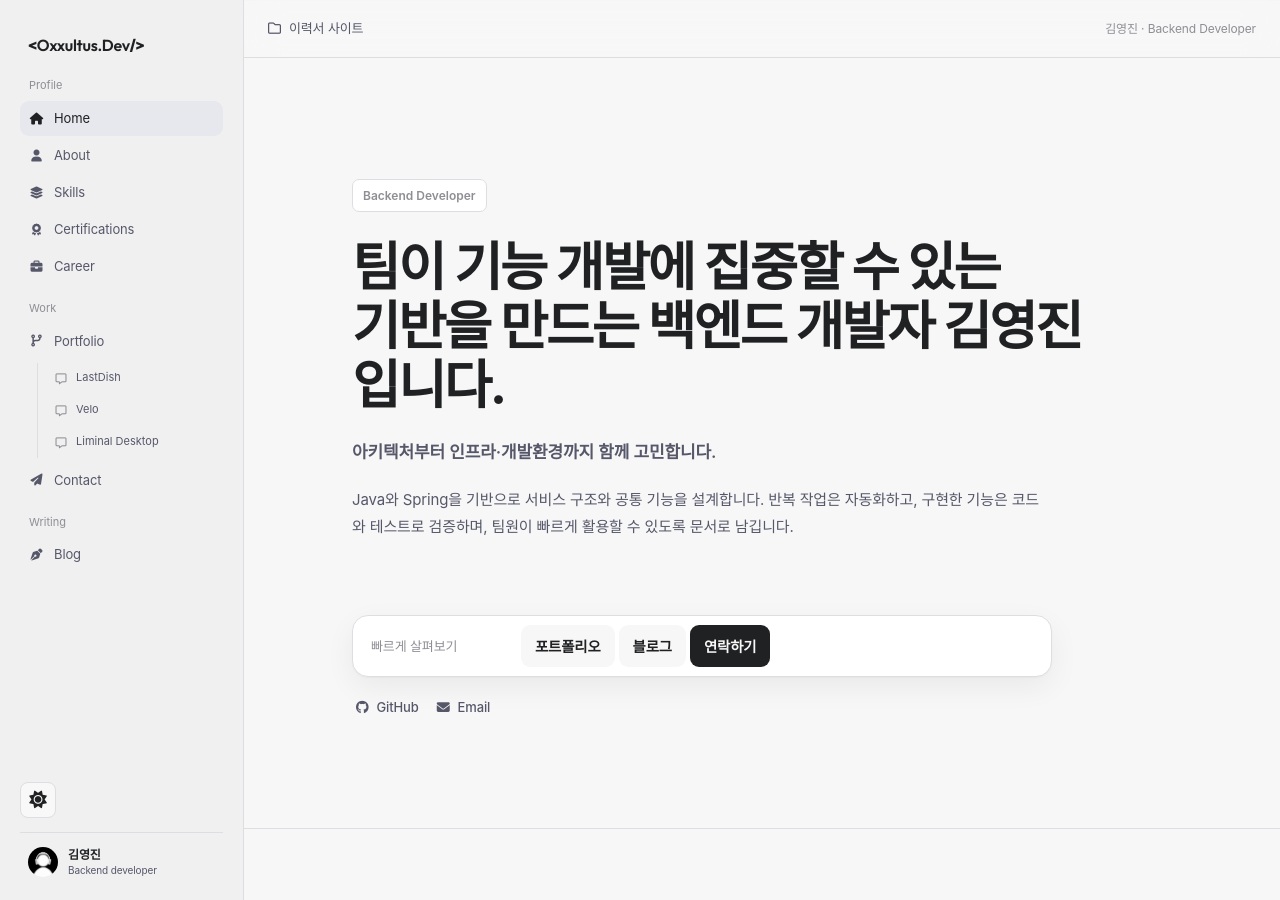
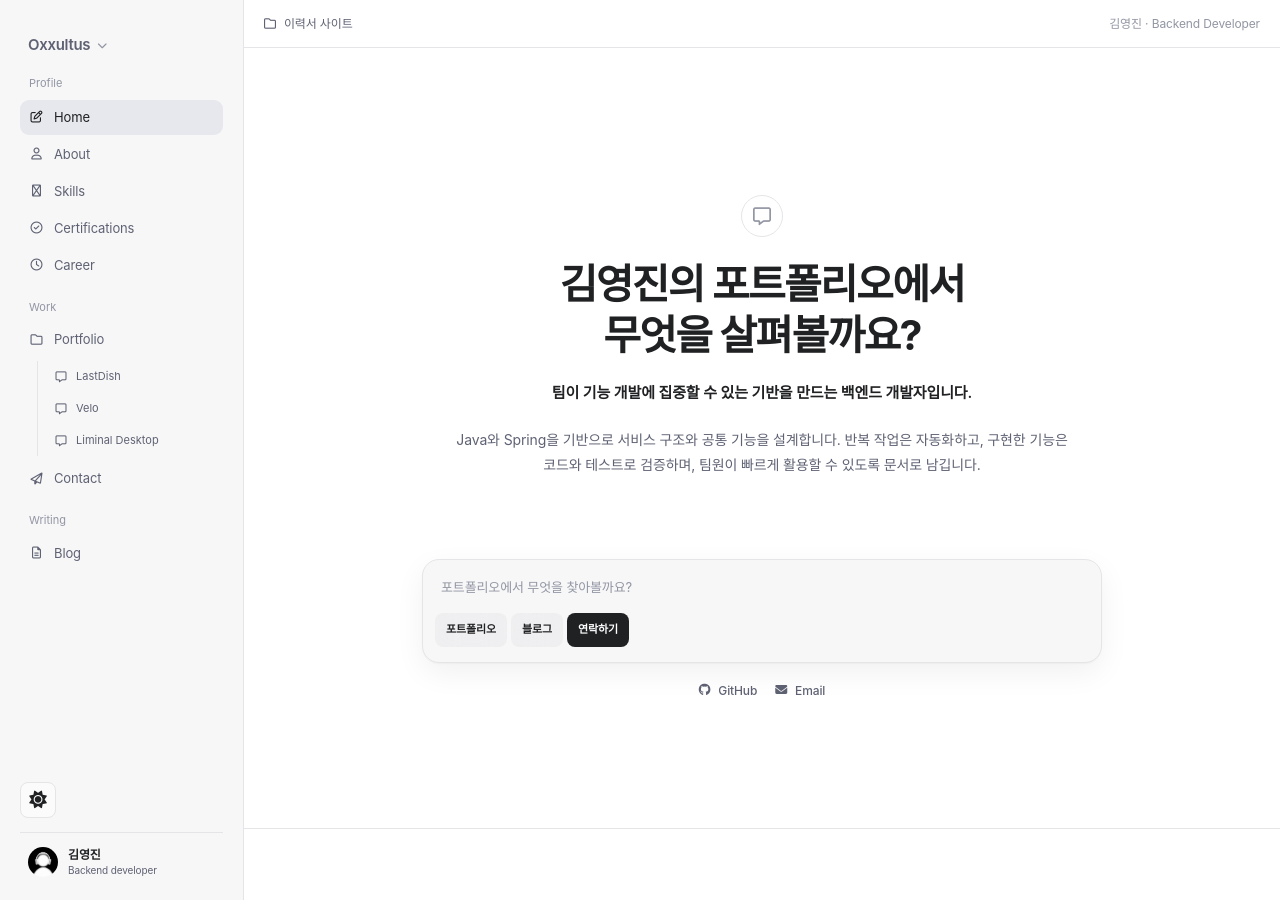
Before and after one commit to oxxultus/resume, a Jekyll site: the page index.html, which Jekyll copies as it is, in a window 1280 px wide and 900 px high. Built offline with Jekyll 4.4.1, drawn with Linux system fonts in a browser that asks for light colours.

Commit message:
feat: align portfolio with Codex workspace

```diff
--- a/index.html
+++ b/index.html
@@ -13,7 +13,7 @@
     <!-- Font Awesome Icons -->
     <link rel="stylesheet" href="https://cdnjs.cloudflare.com/ajax/libs/font-awesome/6.4.0/css/all.min.css">
     <!-- Main Style Sheet -->
-    <link rel="stylesheet" href="style.css?v=20260907-2">
+    <link rel="stylesheet" href="style.css?v=20260907-3">
 </head>
 <body class="light-theme">
     <!-- Scroll Progress Indicator -->
@@ -22,22 +22,20 @@
     <!-- Left Sidebar / Navigation -->
     <header>
         <div class="header-container">
-            <a href="#" class="logo">
-                <span class="tech-accent">&lt;</span>Oxxultus.Dev<span class="tech-accent">/&gt;</span>
-            </a>
+            <a href="#" class="logo">Oxxultus <i class="fas fa-chevron-down" aria-hidden="true"></i></a>
             <nav class="nav-menu">
                 <span class="nav-group-label">Profile</span>
-                <a href="#hero" class="nav-link active"><i class="fas fa-house"></i><span>Home</span></a>
-                <a href="#about" class="nav-link"><i class="fas fa-user"></i><span>About</span></a>
-                <a href="#skills" class="nav-link"><i class="fas fa-layer-group"></i><span>Skills</span></a>
-                <a href="#certifications" class="nav-link"><i class="fas fa-award"></i><span>Certifications</span></a>
-                <a href="#career" class="nav-link"><i class="fas fa-briefcase"></i><span>Career</span></a>
+                <a href="#hero" class="nav-link active"><i class="far fa-pen-to-square"></i><span>Home</span></a>
+                <a href="#about" class="nav-link"><i class="far fa-user"></i><span>About</span></a>
+                <a href="#skills" class="nav-link"><i class="fas fa-code"></i><span>Skills</span></a>
+                <a href="#certifications" class="nav-link"><i class="far fa-circle-check"></i><span>Certifications</span></a>
+                <a href="#career" class="nav-link"><i class="far fa-clock"></i><span>Career</span></a>
                 <span class="nav-group-label">Work</span>
-                <a href="#projects" class="nav-link"><i class="fas fa-code-branch"></i><span>Portfolio</span></a>
+                <a href="#projects" class="nav-link"><i class="far fa-folder"></i><span>Portfolio</span></a>
                 <div class="sidebar-project-nav" id="sidebar-project-nav" aria-label="포트폴리오 프로젝트"></div>
-                <a href="#contact" class="nav-link"><i class="fas fa-paper-plane"></i><span>Contact</span></a>
+                <a href="#contact" class="nav-link"><i class="far fa-paper-plane"></i><span>Contact</span></a>
                 <span class="nav-group-label">Writing</span>
-                <a href="blog/" class="nav-link"><i class="fas fa-pen-nib"></i><span>Blog</span></a>
+                <a href="blog/" class="nav-link"><i class="far fa-file-lines"></i><span>Blog</span></a>
             </nav>
             <div class="header-actions">
                 <button id="theme-toggle" aria-label="Toggle theme">
@@ -97,12 +95,9 @@
         </div>
         <div class="container hero-container">
             <div class="hero-content">
-                <div class="badge">Backend Developer</div>
-                <h1>
-                    팀이 기능 개발에 집중할 수 있는
-                    <span class="text-gradient">기반을 만드는 백엔드 개발자 김영진</span>입니다.
-                </h1>
-                <p class="hero-subtitle">아키텍처부터 인프라·개발환경까지 함께 고민합니다.</p>
+                <div class="hero-mark" aria-hidden="true"><i class="far fa-message"></i></div>
+                <h1>김영진의 포트폴리오에서<br>무엇을 살펴볼까요?</h1>
+                <p class="hero-subtitle">팀이 기능 개발에 집중할 수 있는 기반을 만드는 백엔드 개발자입니다.</p>
                 <p class="hero-description">
                     Java와 Spring을 기반으로 서비스 구조와 공통 기능을 설계합니다. 반복 작업은 자동화하고, 구현한 기능은 코드와 테스트로 검증하며, 팀원이 빠르게 활용할 수 있도록 문서로 남깁니다.
                 </p>
@@ -133,12 +128,12 @@
             <h2 class="section-title">About Me</h2>
             <div class="about-grid">
                 <div class="about-card glass">
-                    <div class="card-icon"><i class="fas fa-screwdriver-wrench"></i></div>
+                    <div class="card-icon"><i class="far fa-window-restore"></i></div>
                     <h3>개발 기반과 자동화</h3>
                     <p>6명이 함께한 라스트디시 프로젝트에서 전체 아키텍처와 인프라·개발환경을 관리했습니다. 전체 서비스 실행, 특정 서비스 재빌드, 데이터 저장소 초기화, 인증 키 생성 등 반복 작업을 5개의 쉘 스크립트로 자동화하고 실행 방법을 문서화해, 팀원이 환경 문제보다 기능 개발에 집중할 수 있는 기반을 만들었습니다.</p>
                 </div>
                 <div class="about-card glass">
-                    <div class="card-icon"><i class="fas fa-diagram-project"></i></div>
+                    <div class="card-icon"><i class="far fa-object-group"></i></div>
                     <h3>공통 구조와 검증</h3>
                     <p>이벤트 처리와 Outbox 기반 구조 등 여러 팀원이 함께 사용하는 공통모듈을 구현했습니다. 사용 방법, 처리 흐름, 적용 예시를 함께 문서화해 팀원이 빠르게 이해하고 적용할 수 있도록 했습니다. 설계 검토와 테스트 보완에는 AI를 활용하되 결과를 그대로 수용하지 않고, 실제 코드와 테스트를 기준으로 검증합니다.</p>
                 </div>
@@ -169,7 +164,7 @@
             <div class="skills-grid">
                 <!-- Skill Category: Backend -->
                 <div class="skills-category glass">
-                    <h3><i class="fas fa-code"></i> Backend (Core)</h3>
+                    <h3><i class="far fa-window-maximize"></i> Backend (Core)</h3>
                     <div class="skill-badges-container">
                         <div class="badge-item">
                             <img src="https://cdn.jsdelivr.net/gh/devicons/devicon/icons/java/java-original.svg" alt="Java">
@@ -200,7 +195,7 @@
 
                 <!-- Skill Category: Database & Cache -->
                 <div class="skills-category glass">
-                    <h3><i class="fas fa-database"></i> Database & Cache</h3>
+                    <h3><i class="far fa-hard-drive"></i> Database & Cache</h3>
                     <div class="skill-badges-container">
                         <div class="badge-item">
                             <img src="https://cdn.jsdelivr.net/gh/devicons/devicon/icons/oracle/oracle-original.svg" alt="Oracle">
@@ -219,7 +214,7 @@
 
                 <!-- Skill Category: Infrastructure -->
                 <div class="skills-category glass">
-                    <h3><i class="fas fa-network-wired"></i> Infrastructure</h3>
+                    <h3><i class="far fa-folder-open"></i> Infrastructure</h3>
                     <div class="skill-badges-container">
                         <div class="badge-item">
                             <img src="https://cdn.jsdelivr.net/gh/devicons/devicon/icons/nginx/nginx-original.svg" alt="Nginx">
@@ -242,7 +237,7 @@
 
                 <!-- Skill Category: Monitoring & Observability -->
                 <div class="skills-category glass">
-                    <h3><i class="fas fa-chart-line"></i> Monitoring & Observability</h3>
+                    <h3><i class="far fa-chart-bar"></i> Monitoring & Observability</h3>
                     <div class="skill-badges-container">
                         <div class="badge-item"><img src="images/skills/prometheus.svg" alt="Prometheus"><span class="badge-title">Prometheus</span></div>
                         <div class="badge-item"><img src="images/skills/loki.svg" alt="Loki"><span class="badge-title">Loki</span></div>
@@ -262,7 +257,7 @@
                 <div class="certifications-list">
                         <div class="cert-item">
                             <div class="cert-title-group">
-                                <i class="fas fa-certificate cert-icon-small"></i>
+                                <i class="far fa-circle-check cert-icon-small"></i>
                                 <span class="cert-name">정보처리기사</span>
                             </div>
                             <span class="cert-meta">한국산업인력공단 | 2026.06.12 (취득)</span>
@@ -329,7 +324,7 @@
                     <p>반복적인 비효율을 없애고, 확장 가능한 안정된 인프라를 지향하는 김영진입니다. 함께 문제를 해결하고 성장할 팀을 기다리고 있습니다.</p>
                     <div class="contact-details">
                         <div class="contact-detail-item">
-                            <i class="fas fa-envelope"></i>
+                            <i class="far fa-envelope"></i>
                             <div>
                                 <span>이메일</span>
                                 <strong>oxxultus@gmail.com</strong>
@@ -343,7 +338,7 @@
                             </div>
                         </div>
                         <div class="contact-detail-item">
-                            <i class="fas fa-map-marker-alt"></i>
+                            <i class="far fa-compass"></i>
                             <div>
                                 <span>위치</span>
                                 <strong>대한민국</strong>
--- a/style.css
+++ b/style.css
@@ -2907,3 +2907,109 @@ body.project-chat-open > #back-to-top { display: none !important; }
     background: var(--bg-badge);
     color: var(--text-secondary);
 }
+
+/* Codex workspace fidelity pass */
+:root {
+    --workspace-bar-height: 48px;
+    --reading-width: 820px;
+}
+
+.light-theme {
+    --bg-main: #ffffff;
+    --bg-header: #f7f7f8;
+    --bg-card: #f7f7f8;
+    --bg-card-hover: #f0f0f1;
+    --border-color: #e5e5e7;
+    --text-primary: #202123;
+    --text-secondary: #5f6273;
+    --text-muted: #9296a3;
+}
+
+header { background: var(--bg-header); }
+.logo {
+    display: flex;
+    align-items: center;
+    gap: 7px;
+    color: var(--text-secondary);
+    font-family: var(--font-primary);
+    font-size: 15px;
+    font-weight: 650;
+}
+.logo i { font-size: 10px; color: var(--text-muted); }
+.nav-link i,
+.sidebar-project-item i { color: var(--text-secondary); font-weight: 400; }
+.nav-link.active i { color: var(--text-primary); }
+.nav-link:hover,
+.sidebar-project-item:hover { background: color-mix(in srgb, var(--text-primary) 5%, transparent); }
+.nav-link.active,
+.sidebar-project-item.active { background: color-mix(in srgb, var(--text-primary) 7%, transparent); }
+
+.workspace-topbar {
+    padding-inline: 20px;
+    background: color-mix(in srgb, var(--bg-main) 96%, transparent);
+    font-size: 12px;
+}
+
+.hero-section {
+    min-height: 100vh;
+    padding: calc(var(--workspace-bar-height) + 72px) 0 54px;
+    text-align: center;
+}
+.hero-content {
+    width: 100%;
+    max-width: 720px;
+    margin-inline: auto;
+    display: flex;
+    flex-direction: column;
+    align-items: center;
+}
+.hero-mark {
+    width: 42px;
+    height: 42px;
+    display: grid;
+    place-items: center;
+    margin-bottom: 22px;
+    border: 1px solid var(--border-color);
+    border-radius: 50%;
+    color: var(--text-muted);
+    font-size: 18px;
+}
+.hero-content h1,
+.light-theme .hero-content h1 {
+    max-width: 650px;
+    margin-bottom: 20px;
+    font-size: clamp(2rem, 3.2vw, 2.75rem);
+    line-height: 1.25;
+    letter-spacing: -.04em;
+}
+.hero-subtitle { margin-bottom: 10px; color: var(--text-primary); font-size: 15px; font-weight: 600; }
+.hero-description { max-width: 620px; font-size: 14px; line-height: 1.8; }
+.hero-cta {
+    width: min(100%, 680px);
+    min-height: 104px;
+    margin: 42px auto 18px;
+    padding: 48px 12px 10px;
+    border-radius: 17px;
+    text-align: left;
+}
+.hero-cta::before { top: 17px; left: 18px; content: '포트폴리오에서 무엇을 찾아볼까요?'; }
+.hero-cta .btn { min-height: 34px; padding-inline: 11px; border-radius: 8px; font-size: 11px; }
+.hero-socials { justify-content: center; padding: 0; font-size: 12px; }
+
+.container { padding-inline: 30px; }
+section:not(.hero-section):not(.project-chat-section) { padding-block: 76px; }
+.section-title { margin-bottom: 28px; font-size: 28px; }
+.about-card { grid-template-columns: 34px minmax(0, 1fr); column-gap: 13px; padding: 22px 0; }
+.card-icon { width: 30px; height: 30px; border: 0; background: transparent !important; font-size: 13px; }
+.stats-container { border-radius: 10px; }
+.stat-item { padding: 18px 20px; }
+.stat-number { font-size: 22px; }
+.project-card { min-height: 210px; border-radius: 10px; }
+.project-info, .light-theme .project-info { padding: 24px 26px; }
+.contact-form-container form { border-radius: 12px; box-shadow: none; }
+
+@media (max-width: 820px) {
+    :root { --workspace-bar-height: 48px; }
+    .hero-section { min-height: calc(100vh - 68px); padding-top: calc(var(--workspace-bar-height) + 54px); }
+    .hero-content h1, .light-theme .hero-content h1 { font-size: 2rem; }
+}
```
